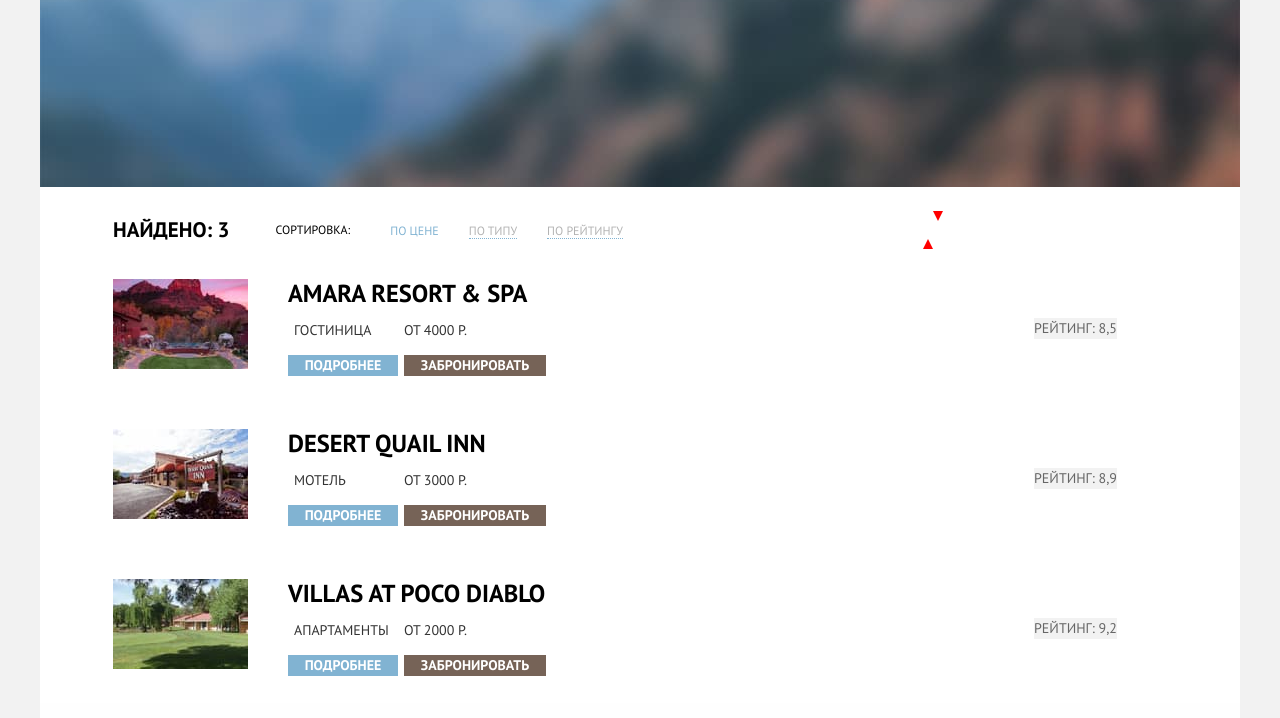
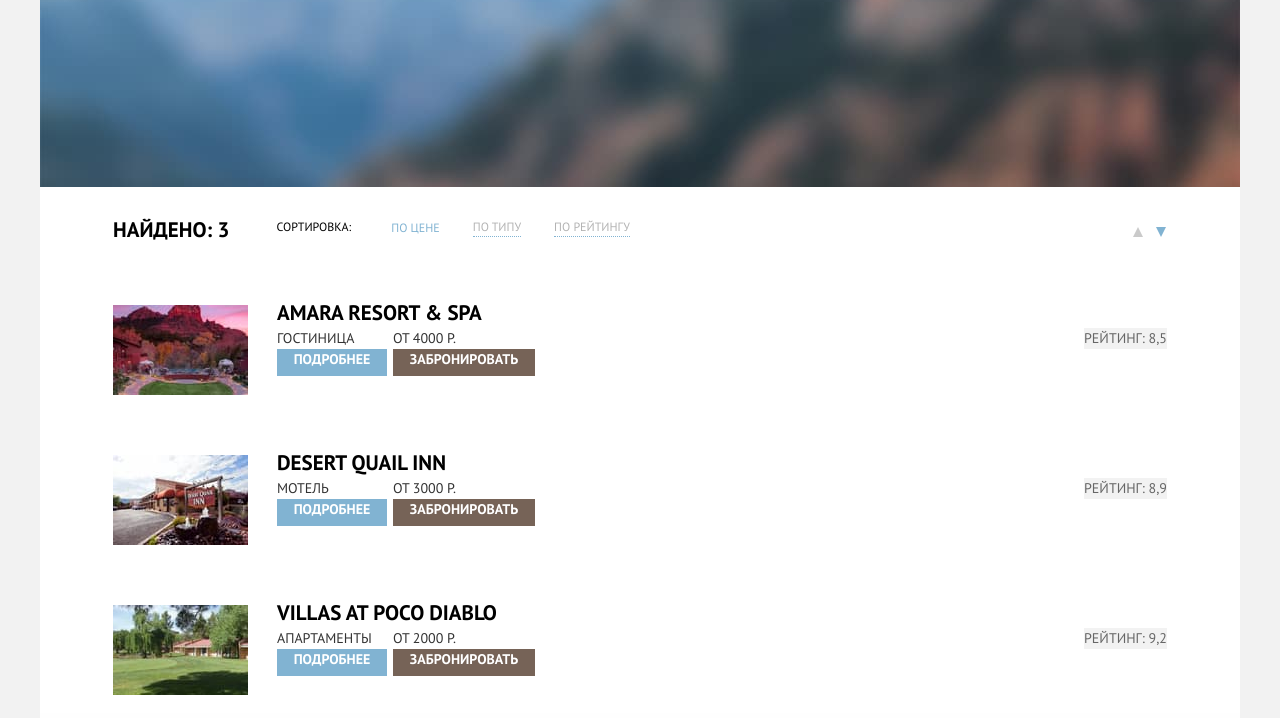
Before and after one commit to hocus-coding/1117595-sedona-30, a plain HTML site: page Catalog.html in a window 1280 px wide. Shown: the part 86-804 px from the top of the page. Drawn offline with Linux system fonts and the light colour scheme; files whose address does not match are found by name.

Commit message:
дз каталога декор доделываю

```diff
--- a/css/style.css
+++ b/css/style.css
@@ -132,17 +132,11 @@ outline-offset: -5px;*/
   align-items: center;
 }
 
-.hotel {
-  margin-left: 40px;
-}
 
 .hotel-name {
   grid-column: 1 / -1;
 }
 
-.rating {
-  margin-right: 50px;
-}
 
 /* >>> Flex <<< */
 
@@ -182,34 +176,16 @@ outline-offset: -5px;*/
 .sort-block {
   display: flex;
   align-items: center;
-  justify-content: flex-start;
-  flex-wrap: wrap;
-}
-
-.sort-block b {
-  margin-right: 46px;
-}
-
-.sort-block span {
-  margin-right: 40px;
 }
 
 .sorting-list {
   display: flex;
   flex-wrap: wrap;
-}
-
-.sorting-list li {
-  margin-right: 30px;
-}
-
-.sorting-list li:last-child {
-  margin-right: 300px;
+  align-items: center;
 }
 
 .sorting-list-up-down {
   display: flex;
-  justify-content: space-between;
   align-items: center;
   flex-wrap: wrap;
 }
@@ -218,7 +194,6 @@ outline-offset: -5px;*/
   display: flex;
   align-items: center;
   justify-content: flex-start;
-  padding-left: 6px;
 }
 
 .button-wrapper {
@@ -227,10 +202,10 @@ outline-offset: -5px;*/
 
 .info-wrapper span {
   width: 110px;
-
 }
 
 .info-wrapper p {
+  padding-left: 6px;
   width: 142px;
 }
 
@@ -653,11 +628,36 @@ padding: 0;
   min-height: 217px;
 }
 
+.filter {
+  margin-bottom: 20px;
+}
+
+.sorting-list {
+  width: 742px;
+}
+
 .sort-block {
   padding-left: 73px;
   padding-right: 73px;
   padding-top: 30px;
-  padding-bottom: 10px;
+}
+
+.sort-block b {
+  margin-right: 47px;
+}
+
+.sort-block span {
+  margin-right: 40px;
+  padding-bottom: 7px;
+}
+
+.sorting-item {
+  margin-right: 33px;
+  padding-bottom: 5px;
+}
+
+.sorting-item a {
+  display: block;
 }
 
 .catalog-item {
@@ -698,26 +698,50 @@ border-bottom: 1px dotted var(--primary-decor-background);
   border-bottom: none;
 }
 
-.sorting-list-up-down {
-
-}
-
 .sorting-item-icon {
-
+  padding-top: 3px;
 }
 
 .list-up {
-
+  display: block;
 	border-left: 5px solid transparent;
 	border-right: 5px solid transparent;
-	border-bottom: 10px solid red;
+	border-bottom: 10px solid var(--rest-icon-lightgray);
 }
 
 .list-down {
-
+  display: block;
 	border-left: 5px solid transparent;
 	border-right: 5px solid transparent;
-	border-top: 10px solid red;
+	border-top: 10px solid var(--primary-decor-background);
+}
+
+.sorting-item-icon:nth-child(2n+1) {
+  margin-right: 13px;
+}
+
+.list-up:hover {
+  border-left: 5px solid transparent;
+  border-right: 5px solid transparent;
+  border-bottom: 10px solid var(--basic-black);
+}
+
+.list-down:hover {
+  border-left: 5px solid transparent;
+  border-right: 5px solid transparent;
+  border-top: 10px solid var(--basic-black);
+}
+
+.list-up:active {
+  border-left: 5px solid transparent;
+  border-right: 5px solid transparent;
+  border-bottom: 10px solid var(--primary-decor-background);
+}
+
+.list-down:active {
+  border-left: 5px solid transparent;
+  border-right: 5px solid transparent;
+  border-top: 10px solid var(--primary-decor-background);
 }
 
 
@@ -732,8 +756,23 @@ border-bottom: 1px dotted var(--primary-decor-background);
   text-decoration: none;
 }
 
+.catalog-item {
+  /*padding-top: 15px;*/
+}
+
+.hotel {
+
+}
+
+.info-wrapper {
+
+}
+
+.button-wrapper {
+
+}
+
 .hotel-name {
-  font-size: 21px;
   color: var(--basic-black);
 }
 
@@ -745,11 +784,24 @@ border-bottom: 1px dotted var(--primary-decor-background);
   color: rgba(0,0,0,0.3);
 }
 
+.hotel-name h3 {
+  line-height: 26px;
+  font-size: 21px;
+  display: inline-block;
+  margin: 0;
+}
+
+.hotel-pic {
+  padding-top: 32px;
+  margin-right: 29px;
+}
+
 .catalog-item span,
 .catalog-item p {
 font-weight: normal;
 line-height: 21px;
 color: var(--basic-extra-dark);
+margin: 0;
 }
 
 .rating p {
@@ -764,6 +816,7 @@ text-align: center;
   margin-right: 6px;
   text-align: center;
   width: 110px;
+  min-height: 27px;
   line-height: 21px;
   color: var(--basic-white);
   background-color: var(--primary-decor-background);
@@ -780,6 +833,7 @@ text-align: center;
 .button-reserve {
   text-align: center;
   width: 142px;
+  min-height: 27px;
   line-height: 21px;
   color: var(--basic-white);
   background-color: var(--secondary-decor-background);
```
Also changed, not shown: Catalog.html (+2 -2 lines).
